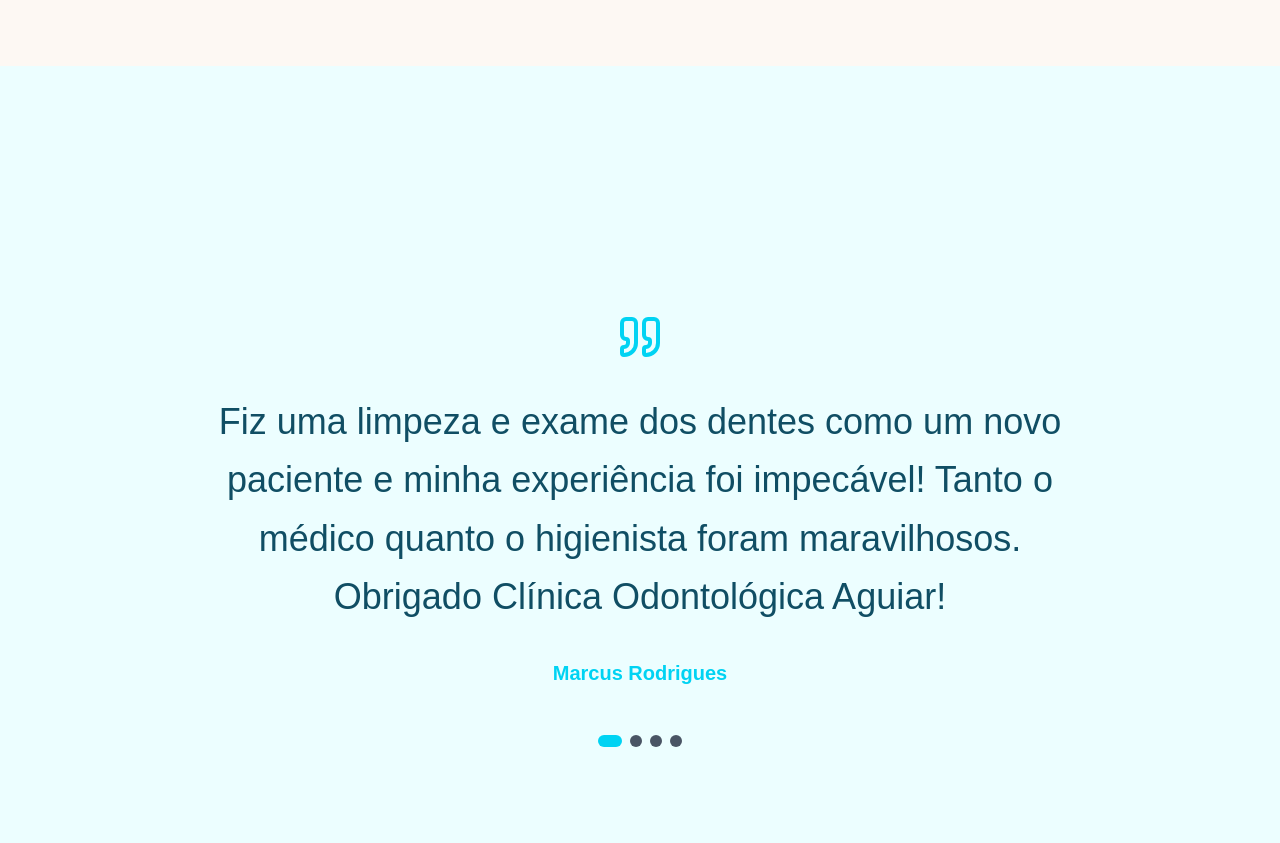
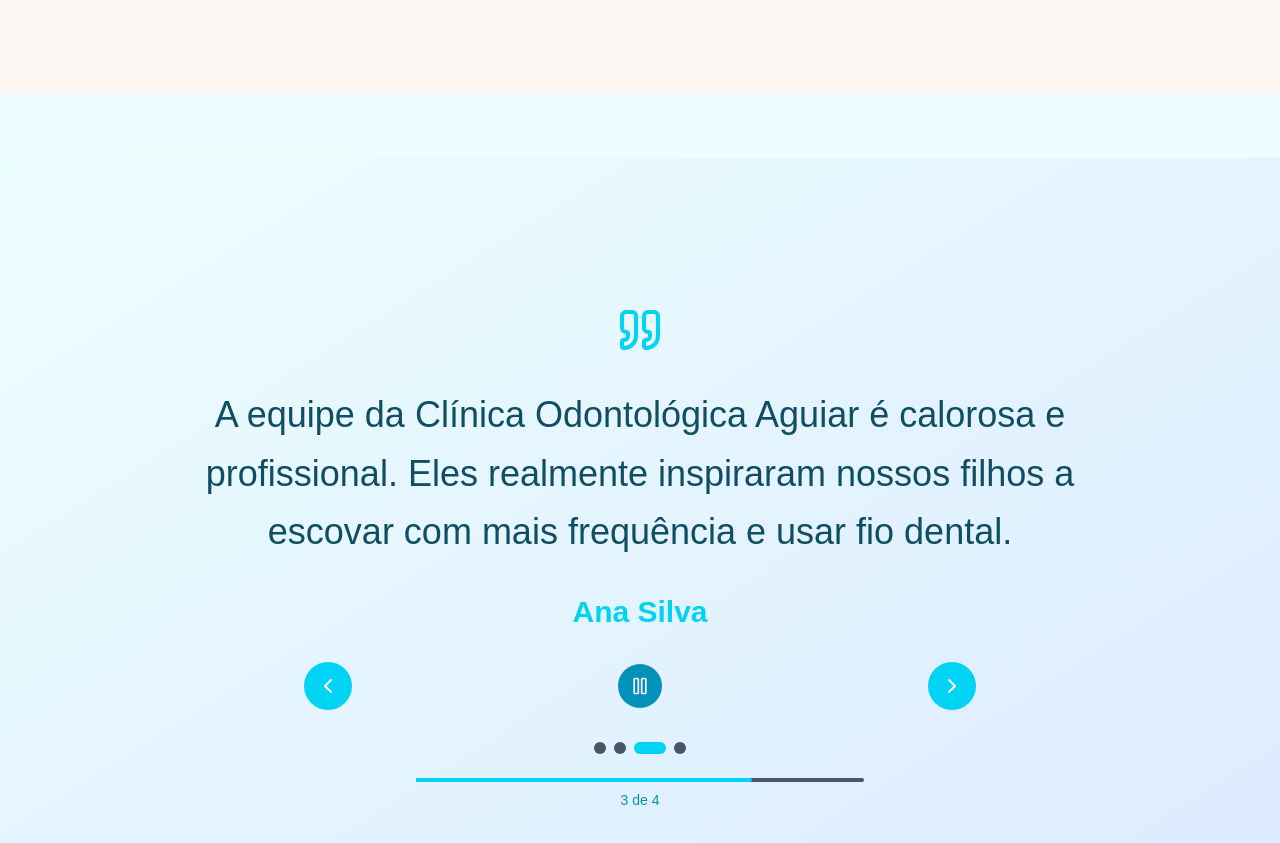
Before and after one commit to jvssdev/clinica-v1, a Next.js app: page / in a window 1280 px wide. Shown: the part 2640-3483 px from the top of the page. Built offline with nearby package versions, Linux system fonts and the light colour scheme.

Commit message:
depoimeentos

```diff
--- a/src/app/Depoimentos.jsx
+++ b/src/app/Depoimentos.jsx
@@ -1,7 +1,7 @@
-"use client";
+"use client"
 
-import { useState } from "react";
-import { Quote } from "lucide-react";
+import { useState, useEffect } from "react"
+import { Quote, ChevronLeft, ChevronRight, Play, Pause } from "lucide-react"
 
 const depoimentos = [
   {
@@ -12,8 +12,7 @@
   },
   {
     id: 2,
-    depoimento:
-      "A Dra. Larissa é incrível! Me fez sentir muito confortável e fez um ótimo trabalho.",
+    depoimento: "A Dra. Larissa é incrível! Me fez sentir muito confortável e fez um ótimo trabalho.",
     autor: "Júlio Aquino",
   },
   {
@@ -23,49 +22,146 @@
     autor: "Ana Silva",
   },
   {
-    id:4,
+    id: 4,
     depoimento:
       "Primeira vez aqui e eles me fizeram sentir como se estivesse em casa. Todos nós sabemos como isso pode ser uma experiência desafiadora, mas te garanto que vale a pena.",
     autor: "José Santos",
-  }
-];
+  },
+]
 
 const Depoimentos = () => {
-  const [depoimentoAtual, setDepoimentoAutal] = useState(0);
+  const [depoimentoAtual, setDepoimentoAtual] = useState(0)
+  const [reproducaoAutomatica, setReproducaoAutomatica] = useState(true)
+  const [animacaoAtiva, setAnimacaoAtiva] = useState(false)
+
+  useEffect(() => {
+    if (!reproducaoAutomatica) return
+
+    const intervalo = setInterval(() => {
+      setDepoimentoAtual((prev) => {
+        const next = (prev + 1) % depoimentos.length
+        return next
+      })
+    }, 3000)
+    return () => clearInterval(intervalo)
+  }, [reproducaoAutomatica])
+
+  const proximoDepoimento = () => {
+    if (animacaoAtiva) return
+    setAnimacaoAtiva(true)
+    setDepoimentoAtual((prev) => (prev + 1) % depoimentos.length)
+    setTimeout(() => setAnimacaoAtiva(false), 300)
+
+    if (reproducaoAutomatica) {
+      setReproducaoAutomatica(false)
+      setTimeout(() => setReproducaoAutomatica(true), 100)
+    }
+  }
+
+  const depoimentoAnterior = () => {
+    if (animacaoAtiva) return
+    setAnimacaoAtiva(true)
+    setDepoimentoAtual((prev) => (prev - 1 + depoimentos.length) % depoimentos.length)
+    setTimeout(() => setAnimacaoAtiva(false), 300)
+
+    if (reproducaoAutomatica) {
+      setReproducaoAutomatica(false)
+      setTimeout(() => setReproducaoAutomatica(true), 100)
+    }
+  }
+
+  const irParaDepoimento = (indice) => {
+    if (animacaoAtiva || indice === depoimentoAtual) return
+    setAnimacaoAtiva(true)
+    setDepoimentoAtual(indice)
+    setTimeout(() => setAnimacaoAtiva(false), 300)
+
+    if (reproducaoAutomatica) {
+      setReproducaoAutomatica(false)
+      setTimeout(() => setReproducaoAutomatica(true), 100)
+    }
+  }
+
+  const toggleAutoPlay = () => {
+    setReproducaoAutomatica(!reproducaoAutomatica)
+  }
 
   return (
-    <div className="relative min-h-screen w-full text-white overflow-hidden">
+    <div className="relative min-h-screen w-full text-white overflow-hidden bg-gradient-to-br from-cyan-50 to-blue-100">
       <div className="relative z-10 flex flex-col items-center justify-center min-h-screen px-4 md:px-8">
         <div className="max-w-4xl mx-auto text-center">
           <Quote className="mx-auto mb-8 w-12 h-12 text-cyan-400" />
-          <div className="space-y-8">
+
+          <div
+            className={`space-y-8 transition-all duration-300 ${animacaoAtiva ? "opacity-0 transform scale-95" : "opacity-100 transform scale-100"}`}
+          >
             <p className="text-2xl text-cyan-900 md:text-4xl font-light leading-relaxed">
               {depoimentos[depoimentoAtual].depoimento}
             </p>
             <div className="mt-6">
-              <p className="text-cyan-400 font-semibold text-xl">
-                {depoimentos[depoimentoAtual].autor}
-              </p>
+              <p className="text-cyan-400 font-semibold text-3xl">{depoimentos[depoimentoAtual].autor}</p>
             </div>
           </div>
-          <div className="flex justify-center gap-2 mt-12">
+
+          <div className="flex justify-between items-center mt-8 max-w-2xl mx-auto">
+            <button
+              onClick={depoimentoAnterior}
+              disabled={animacaoAtiva}
+              className="p-3 rounded-full bg-cyan-400 hover:bg-cyan-500 disabled:opacity-50 disabled:cursor-not-allowed transition-all duration-200 transform hover:scale-110"
+              aria-label="Depoimento anterior"
+            >
+              <ChevronLeft className="w-6 h-6 text-white" />
+            </button>
+
+            <button
+              onClick={toggleAutoPlay}
+              className="p-3 rounded-full bg-cyan-600 hover:bg-cyan-700 transition-all duration-200 transform hover:scale-110"
+              aria-label={reproducaoAutomatica ? "Pausar reprodução automática" : "Iniciar reprodução automática"}
+            >
+              {reproducaoAutomatica ? <Pause className="w-5 h-5 text-white" /> : <Play className="w-5 h-5 text-white" />}
+            </button>
+
+            <button
+              onClick={proximoDepoimento}
+              disabled={animacaoAtiva}
+              className="p-3 rounded-full bg-cyan-400 hover:bg-cyan-500 disabled:opacity-50 disabled:cursor-not-allowed transition-all duration-200 transform hover:scale-110"
+              aria-label="Próximo depoimento"
+            >
+              <ChevronRight className="w-6 h-6 text-white" />
+            </button>
+          </div>
+
+          <div className="flex justify-center gap-2 mt-8">
             {depoimentos.map((_, indice) => (
               <button
                 key={indice}
-                onClick={() => setDepoimentoAutal(indice)}
-                className={`w-3 h-3 rounded-full transition-all duration-300 ${
-                  indice === depoimentoAtual
-                    ? "bg-cyan-400 w-6"
-                    : "bg-gray-600 hover:bg-gray-500"
-                }`}
-                aria-label={`Ver depoimentos ${indice + 1}`}
+                onClick={() => irParaDepoimento(indice)}
+                disabled={animacaoAtiva}
+                className={`transition-all duration-300 rounded-full ${
+                  indice === depoimentoAtual ? "bg-cyan-400 w-8 h-3" : "bg-gray-600 hover:bg-gray-500 w-3 h-3"
+                } disabled:cursor-not-allowed`}
+                aria-label={`Ver depoimento ${indice + 1}`}
               />
             ))}
+          </div>
+
+          <div className="mt-6 max-w-md mx-auto">
+            <div className="w-full bg-gray-600 rounded-full h-1">
+              <div
+                className="bg-cyan-400 h-1 rounded-full transition-all duration-100"
+                style={{
+                  width: `${((depoimentoAtual + 1) / depoimentos.length) * 100}%`,
+                }}
+              />
+            </div>
+            <p className="text-cyan-600 text-sm mt-2">
+              {depoimentoAtual + 1} de {depoimentos.length}
+            </p>
           </div>
         </div>
       </div>
     </div>
-  );
-};
+  )
+}
 
-export default Depoimentos;
+export default Depoimentos
--- a/src/app/portifolio.jsx
+++ b/src/app/portifolio.jsx
@@ -39,8 +39,8 @@
   return (
     <div className="w-full max-w-4xl p-4">
       <div className="grid grid-cols-3 gap-4">
-        {imagens.slice(0, 6).map((item, index) => (
-          <div key={index} className="flex flex-col">
+        {imagens.map((item, indice) => (
+          <div key={indice} className="flex flex-col">
             <div className="relative overflow-hidden rounded-lg">
               <Image
                 src={item.imagem || "/imagem_reserva.svg"}
@@ -52,7 +52,7 @@
               />
             </div>
             <div className="flex justify-center pt-2 pb-1">
-              <h3 className="text-xl font-bold text-gray-900 truncate">{item.descricao}</h3>
+              <h3 className="text-xl font-bold text-gray-900 text-center">{item.descricao}</h3>
             </div>
           </div>
         ))}
```
